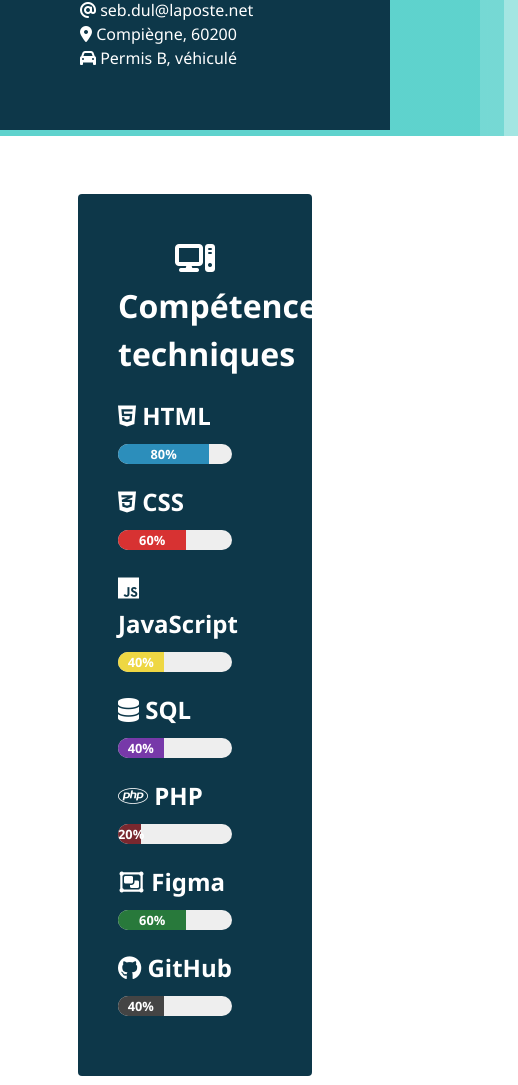
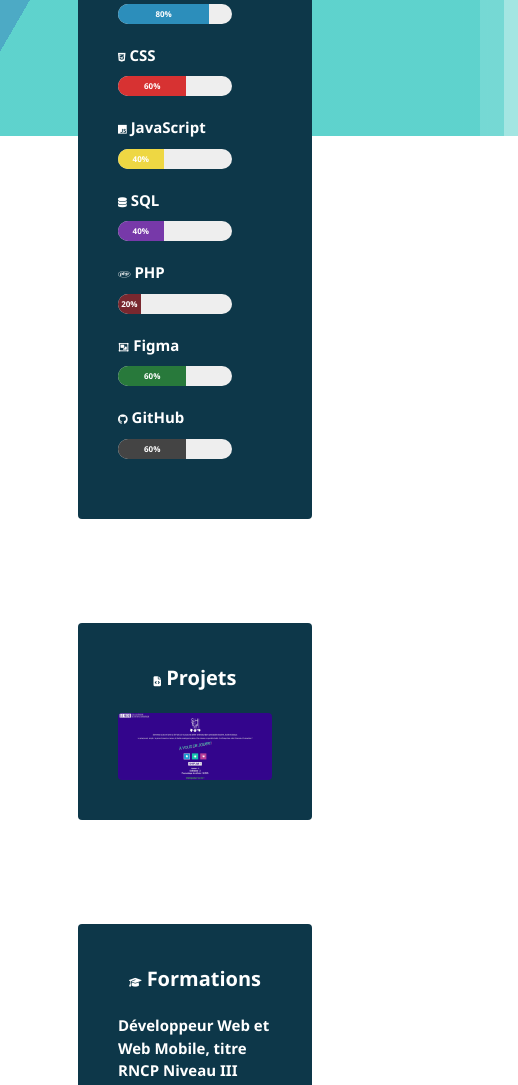
Before and after one commit to sebastien-dul/cv, a plain HTML site: page index.html in a window 390 px wide. Shown: the part 708-1793 px from the top of the page, 518 px wide, since content can reach past the window. Drawn offline with Linux system fonts and the light colour scheme.

Commit message:
Amélioration du rendu mobile.

```diff
--- a/Assets/css/style.css
+++ b/Assets/css/style.css
@@ -73,6 +73,26 @@ a {
 
 /* Media query pour rétrécir l'écran */
 @media screen and (max-width: 1000px) {
+    * {
+        font-size: 10px;
+    }
+
+    h1 {
+        font-size: 2.5rem; /* Ajustez la taille à votre préférence */
+    }
+
+    h2 {
+        font-size: 1.8rem; /* Ajustez la taille à votre préférence */
+    }
+
+    .header-inner .profile-image {
+        width: 200px; /* Ajustez la largeur à votre préférence */
+        height: 200px; /* Ajustez la hauteur à votre préférence */
+    }
+
+    .box {
+        width: 80%;
+    }
 
     .navbar {
         display: flex;
@@ -276,7 +296,7 @@ section h3 {
 
 .github .skill-value {
     background-color: #444444;
-    width: 40%;
+    width: 60%;
 }
 
 /* STYLE DES BOITES */
@@ -309,6 +329,8 @@ section h3 {
 }
 
 .projets .workPicture {
+    max-width: 100%;
+    height: auto;
     transition: transform 0.3s ease; /* Transition pour une animation fluide */
 }
 
--- a/index.html
+++ b/index.html
@@ -543,7 +543,7 @@
             <li>
                 <h3><i class="fa-brands fa-github"></i> GitHub</h3>
                 <div class="skill-bar github">
-                    <div class="skill-value">40%</div>
+                    <div class="skill-value">60%</div>
                 </div>
             </li>
         </ul>
```
